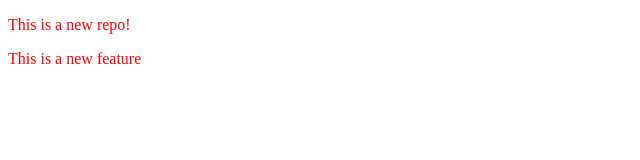
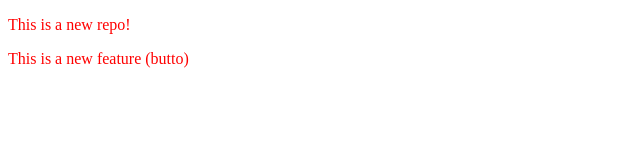
Before and after one commit to KrishnaDehrawala/localrepo, a plain HTML site: page index.html in a window 1280 px wide. Shown: the full height of the page, 0-640 px from the left. Drawn offline with Linux system fonts and the light colour scheme.

```diff
--- a/index.html
+++ b/index.html
@@ -8,6 +8,6 @@
 </head>
 <body>
     <p>This is a new repo!</p>
-    <p>This is a new feature</p>
+    <p>This is a new feature (butto)</p>
 </body>
 </html>
```
